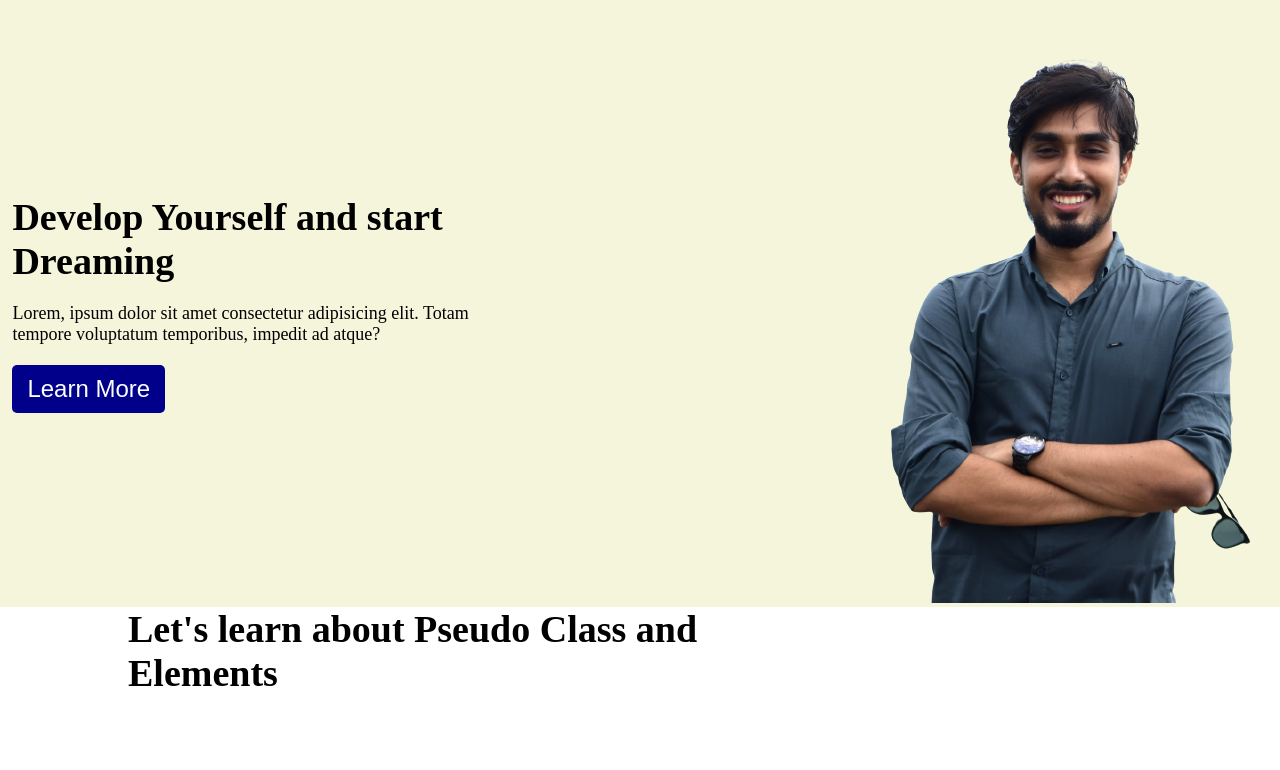
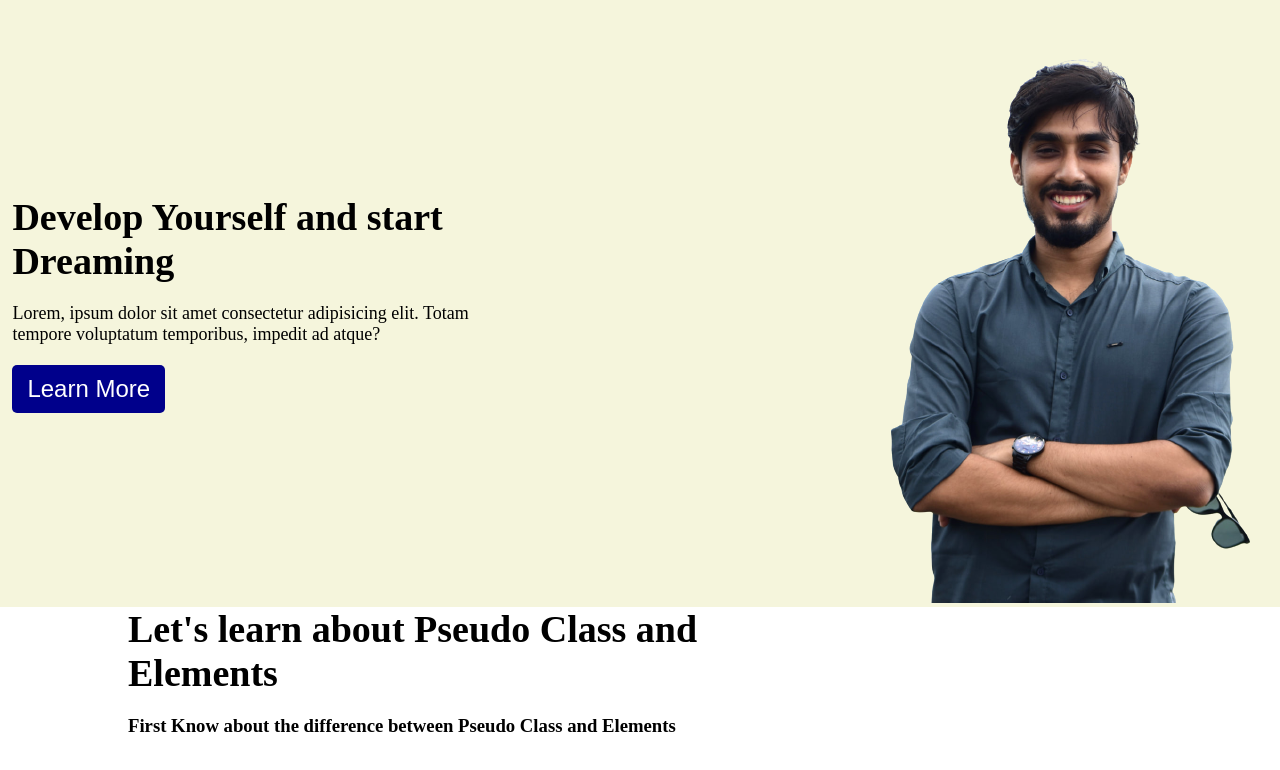
Before and after one commit to MDASHRAFTANVIR/Milestone01-Revise, a plain HTML site: page index.html in a window 1280 px wide. Drawn offline with Linux system fonts and the light colour scheme.

Commit message:
New part Added

```diff
--- a/index.html
+++ b/index.html
@@ -25,6 +25,7 @@
         <section class="first-section">
             <div class="sub-section">
                 <h2>Let's learn about Pseudo Class and Elements</h2>
+                <h3>First Know about the difference between Pseudo Class and Elements </h3>
             </div>
         </section>
     </main>
```
